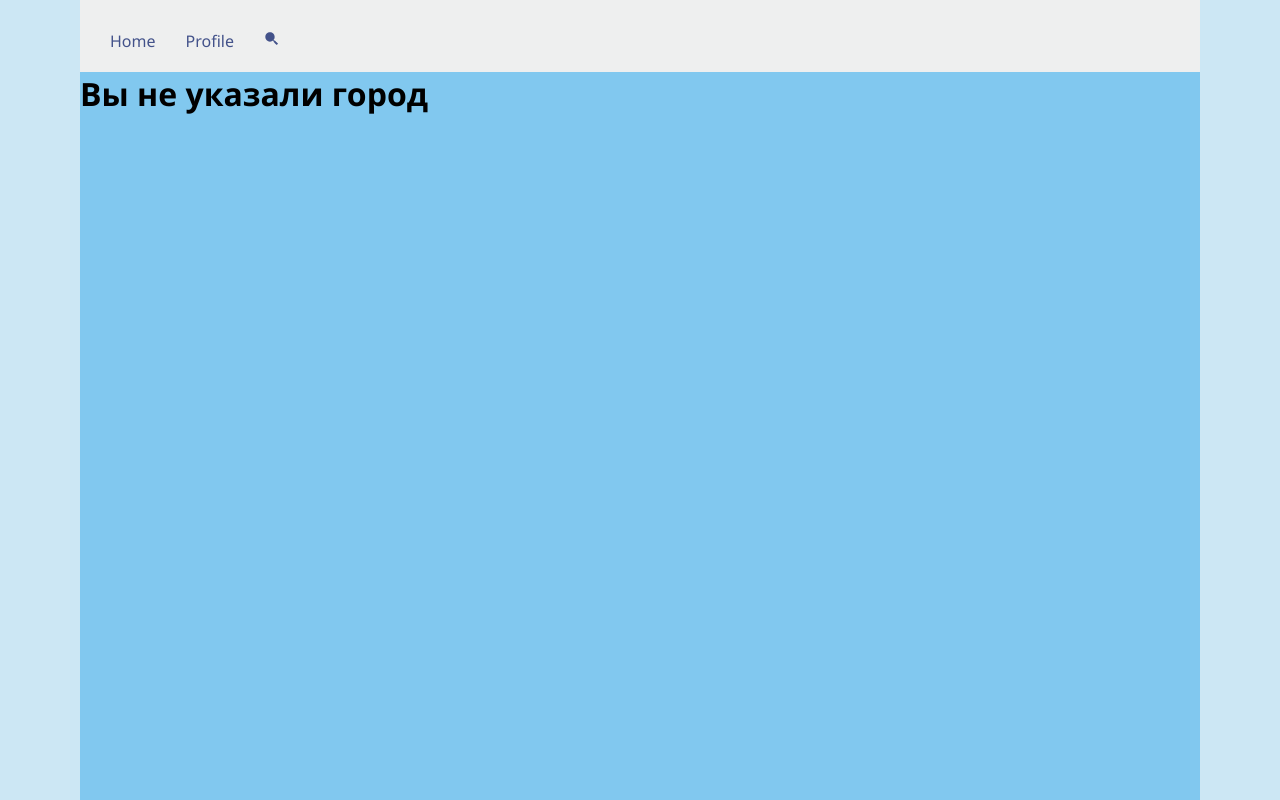
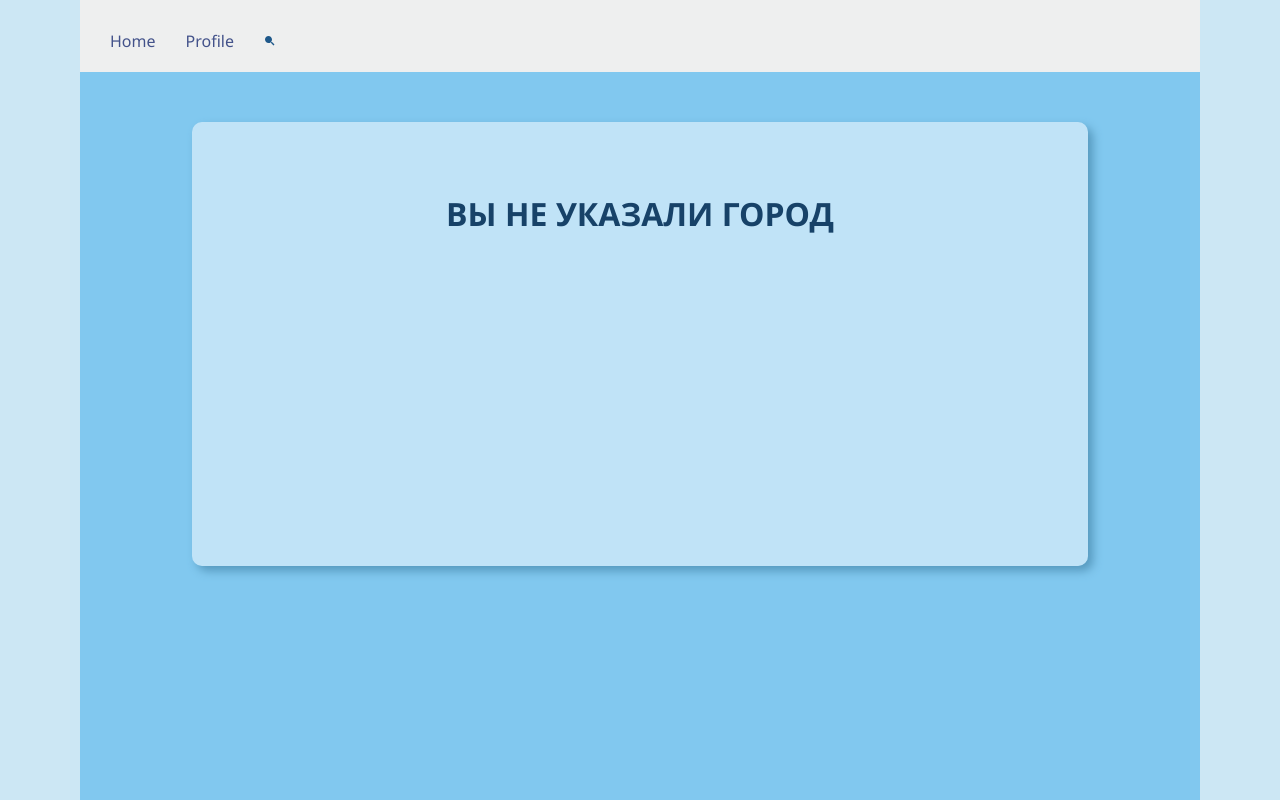
Before and after one commit to ShildK/react-weather_app, a React (Create React App) app: page / in a window 1280 px wide. Built offline with nearby package versions, Linux system fonts and the light colour scheme.

Commit message:
Lesson 3.2

```diff
--- a/src/App.jsx
+++ b/src/App.jsx
@@ -4,8 +4,8 @@ import { Link } from "react-router-dom";
 import { Outlet } from "react-router-dom";
 import { createRoutesFromElements } from "react-router-dom";
 import { createBrowserRouter } from "react-router-dom";
-import Search from "./components/Search";
-import Home from "./Home";
+import Search from "./Search";
+import Home from "./components/Home/Home";
 import RootContainer from "./components/RootContainer/RootContainer";
 import "./global.css"
 import { BiSolidSearchAlt2 } from 'react-icons/bi'
--- a/src/components/search.js
+++ b/src/Search.js
@@ -1,6 +1,6 @@
 import { useState } from "react";
 import { useNavigate } from "react-router-dom";
-import Container from "./Container/Container";
+import Container from "./components/Container/Container";
 
 export default function Search() {
     const [cityName, setCityName] = useState('')
--- a/src/Home.js
+++ b/src/components/Home/Home.js
@@ -1,13 +1,14 @@
 import { useParams } from "react-router-dom";
 import { useEffect, useState } from "react";
-import Container from "./components/Container/Container"
+import Container from "../Container/Container"
 import { IoIosThunderstorm } from "react-icons/io"
 import { BsCloudDrizzleFill } from "react-icons/bs"
 import { BsCloudRainHeavyFill } from "react-icons/bs"
 import { GiSnowing } from "react-icons/gi"
 import { BsFillCloudFog2Fill } from "react-icons/bs"
-import { BsCloudSunFill } from "react-icons/bs"
-
+import { PiCloudSunLight } from "react-icons/pi"
+import WeatherInformation from "../WeatherInformation/WeatherInformation";
+import styles from "./Home.module.css"
 
 export default function Home() {
     const { cityName } = useParams()
@@ -20,10 +21,13 @@ export default function Home() {
         const req = await fetch(`${url}/geo/1.0/direct?q=${cityName}&limit=1&appid=${apiKey}`);
         const response = await req.json()
         const data = response[0]
+        if (req !== undefined) {
             return {
                 lat: data?.lat,
                 lon: data?.lon
             }
+        }
+        return undefined
     }
 
     const fetchWeather = async (lat, lon) => {
@@ -37,9 +41,15 @@ export default function Home() {
 
     const getWeahter = async (cityName) => {
         const coordinates = await getCoordinates(cityName)
+        if (coordinates !== undefined) {
             const weather = await fetchWeather(coordinates.lat, coordinates.lon)
+            console.log(weather)
+            if (weather.main) {
                 setWeather({ id: weather.weather[0].id, temp: weather.main.temp, feels_like: weather.main.feels_like, wind: weather.wind.speed })
                 return weather
+            }
+        }
+        setWeather([])
     }
 
     const icons = {
@@ -48,7 +58,7 @@ export default function Home() {
         '5': <BsCloudRainHeavyFill />,
         '6': <GiSnowing />,
         '7': <BsFillCloudFog2Fill />,
-        '8': <BsCloudSunFill />
+        '8': <PiCloudSunLight />
     }
 
     useEffect(() => {
@@ -59,16 +69,19 @@ export default function Home() {
 
     return (
         <Container>
+            <div className={styles.weather__information}>
                 {cityName ?
-                (weather.temp !== undefined &&
-                    <div>
-                        <h1>{cityName}</h1>
-                        <div>{icons[weather.id.toString()[0]]}</div>
-                        <h2>{weather.feels_like}</h2>
-                        <h2>{weather.temp}</h2>
-                        <h2>{weather.wind}</h2>
-                    </div>)
-                : <h1>Вы не указали город</h1>}
+                    (weather !== [] && weather.temp !== undefined ?
+                        <WeatherInformation
+                            key={weather.id}
+                            icon={icons[weather.id.toString()[0]]}
+                            cityName={cityName}
+                            temp={weather.temp}
+                            feelsLike={weather.feels_like}
+                            wind={weather.wind} />
+                        : <div><h1 className={styles.window__message__text}>Неверное название города</h1></div>)
+                    : <div><h1 className={styles.window__message__text}>Вы не указали город</h1></div>}
+            </div>
         </Container>
     )
 }
--- /dev/null
+++ b/src/components/Home/Home.module.css
@@ -0,0 +1,19 @@
+.weather__information{
+    max-width: 80%;
+    height: 50%;
+    margin: 50px auto;
+    padding: 40px 0;
+
+    display: grid;
+    grid-template-rows: 40% 40%;
+    grid-gap: 40px;
+
+    color: rgb(23, 66, 104);
+    background-color: rgba(255, 255, 255, 0.5);
+    border-radius: 10px;
+    box-shadow: 5px 5px 10px rgb(86, 153, 190);
+}
+.window__message__text{
+    margin-top: 30px;
+    text-align: center;
+}
--- /dev/null
+++ b/src/components/WeatherInformation/WeatherInformation.jsx
@@ -0,0 +1,16 @@
+import styles from "./WeatherInformation.module.css"
+
+function WeatherInformation({ icon, cityName, temp, feelsLike, wind }) {
+    return (
+        <>
+            <div className={styles.weather__information__icon}>{icon}</div>
+            <div className={styles.weather__information__text}>
+                <h1>{cityName}</h1>
+                <h2>Temperature: {temp} °C</h2>
+                <h2>Feels like: {feelsLike} °C</h2>
+                <h2>Wind: {wind} m/s</h2>
+            </div>
+        </>
+    )
+}
+export default WeatherInformation;
--- /dev/null
+++ b/src/components/WeatherInformation/WeatherInformation.module.css
@@ -0,0 +1,22 @@
+
+.weather__information__icon{
+    max-width: 100%;
+    height: 100%;
+    margin: auto;
+}
+.weather__information__text{
+    text-align: center;
+    margin: auto;
+}
+svg{
+    width: 100%;
+    height: 100%;
+    color: rgb(30, 88, 138);
+}
+h1{
+    text-transform: uppercase;
+    margin-bottom: 30px;
+}
+h2{
+    margin-bottom: 10px;
+}
```
Lines whose indentation alone changed are shown as unchanged.
